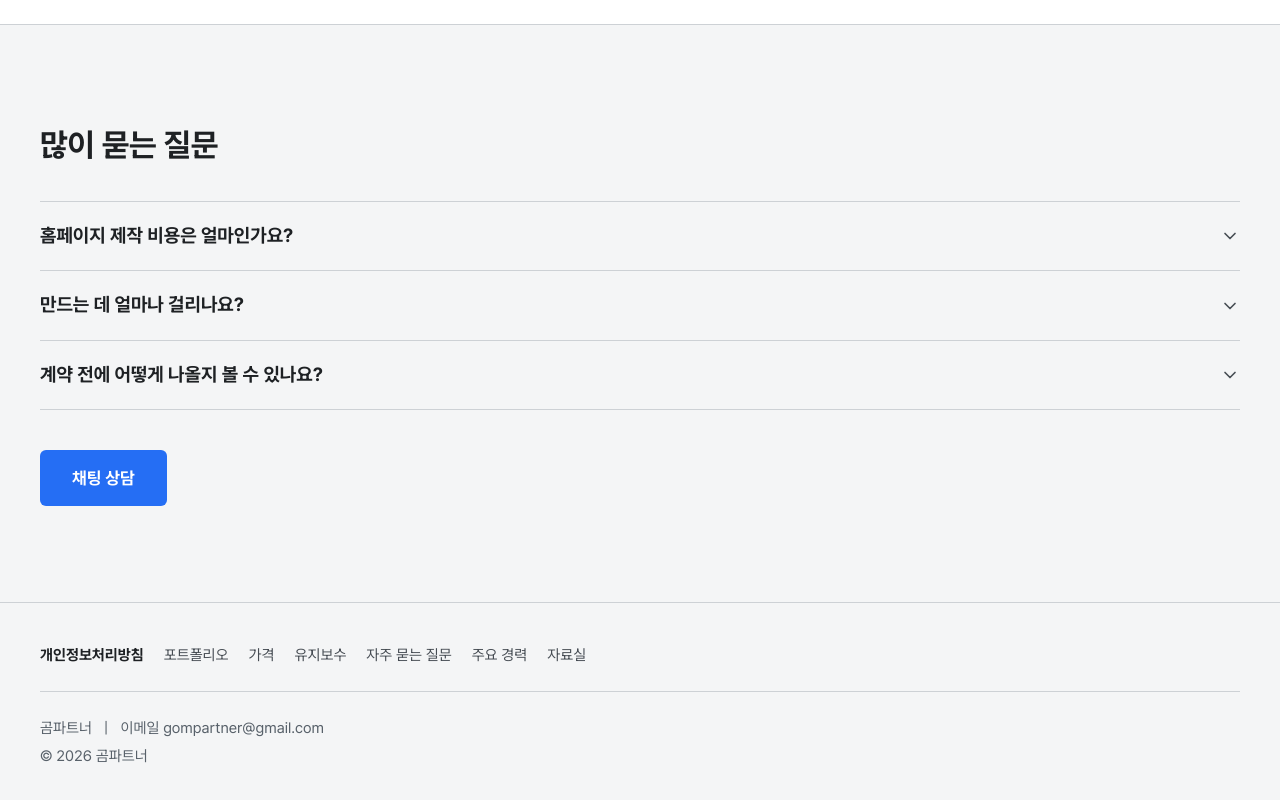
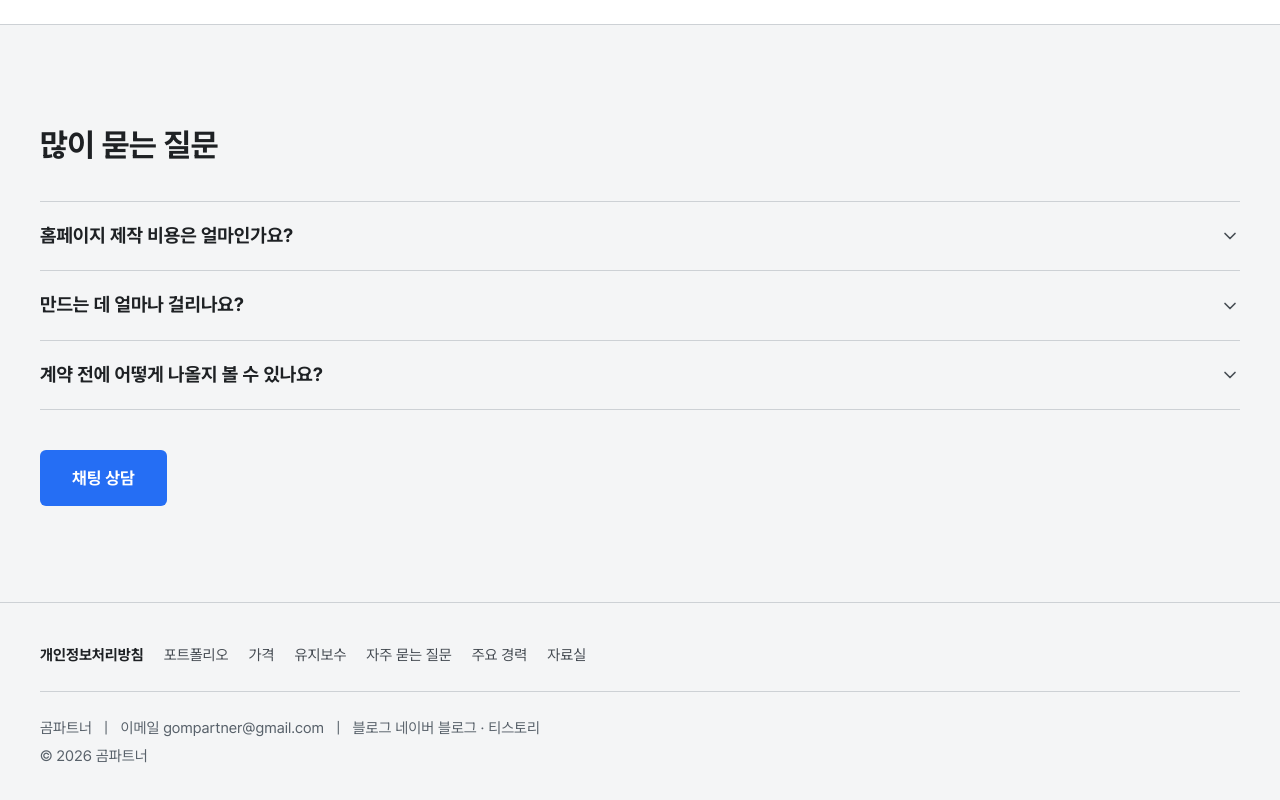
Before and after one commit to gompartner/gompartner.github.io, a Next.js app: page / in a window 1280 px wide. Shown: the part 3332-4132 px from the top of the page. Built offline with nearby package versions, Linux system fonts and the light colour scheme; no server answers.

Commit message:
바닥글에 블로그 링크

```diff
--- a/components/layout/Footer.tsx
+++ b/components/layout/Footer.tsx
@@ -11,6 +11,12 @@ const menu = [
 ];
 
 const link = "underline-offset-4 hover:text-foreground hover:underline";
+
+// 곰파트너 블로그. 네이버는 운영 정보 글, 티스토리는 제작 일지다.
+const blogs = [
+  { href: "https://blog.naver.com/gompartner", label: "네이버 블로그", cta: "footer_blog_naver" },
+  { href: "https://gompartner.tistory.com", label: "티스토리", cta: "footer_blog_tistory" },
+];
 
 export function Footer() {
   const currentYear = new Date().getFullYear();
@@ -48,6 +54,18 @@ export function Footer() {
                 {profile.email}
               </a>
             </span>
+            <span aria-hidden>|</span>
+            <span>
+              블로그{" "}
+              {blogs.map((b, i) => (
+                <span key={b.href}>
+                  {i > 0 && " · "}
+                  <a href={b.href} target="_blank" rel="noopener" data-gtm-cta={b.cta} className={link}>
+                    {b.label}
+                  </a>
+                </span>
+              ))}
+            </span>
           </p>
           <p className="mt-1">
             © {currentYear} {profile.name}
```
